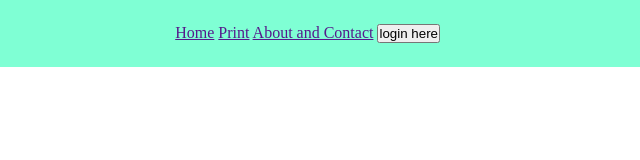
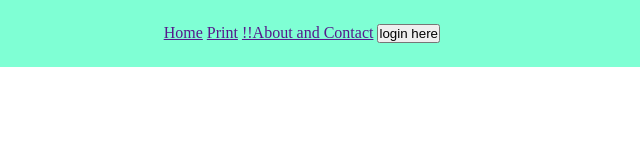
Before and after one commit to shannymarie/hello, a plain HTML site: page index.html in a window 1280 px wide. Shown: the full height of the page, 640-1280 px from the left. Drawn offline with Linux system fonts and the light colour scheme.

Commit message:
update ex mark

```diff
--- a/index.html
+++ b/index.html
@@ -13,7 +13,7 @@
         <nav>
             <a href="">Home</a>
             <a href="">Print</a>
-            <a href="">About and Contact</a>
+            <a href="">!!About and Contact</a>
             <button>login here</button>
         </nav>
     </header>
```
